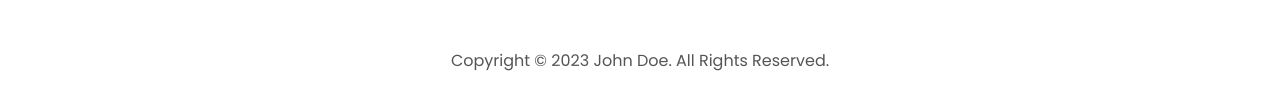
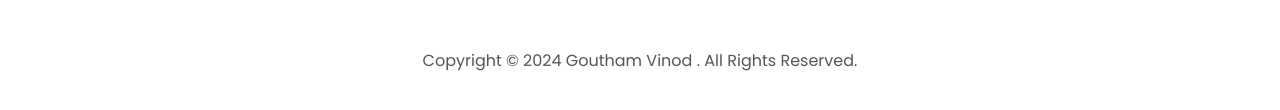
Before and after one commit to gouthamvin/codsoft_taskno1, a plain HTML site: page index.html in a window 1280 px wide. Shown: the part 4566-4676 px from the top of the page. Drawn offline with Linux system fonts and the light colour scheme.

Commit message:
copyright

```diff
--- a/index.html
+++ b/index.html
@@ -375,7 +375,7 @@
           </ul>
         </div>
       </nav>
-      <p>Copyright &#169; 2023 John Doe. All Rights Reserved.</p>
+      <p>Copyright &#169; 2024 Goutham Vinod . All Rights Reserved.</p>
     </footer>
     <script src="script.js"></script>
   </body>
```
